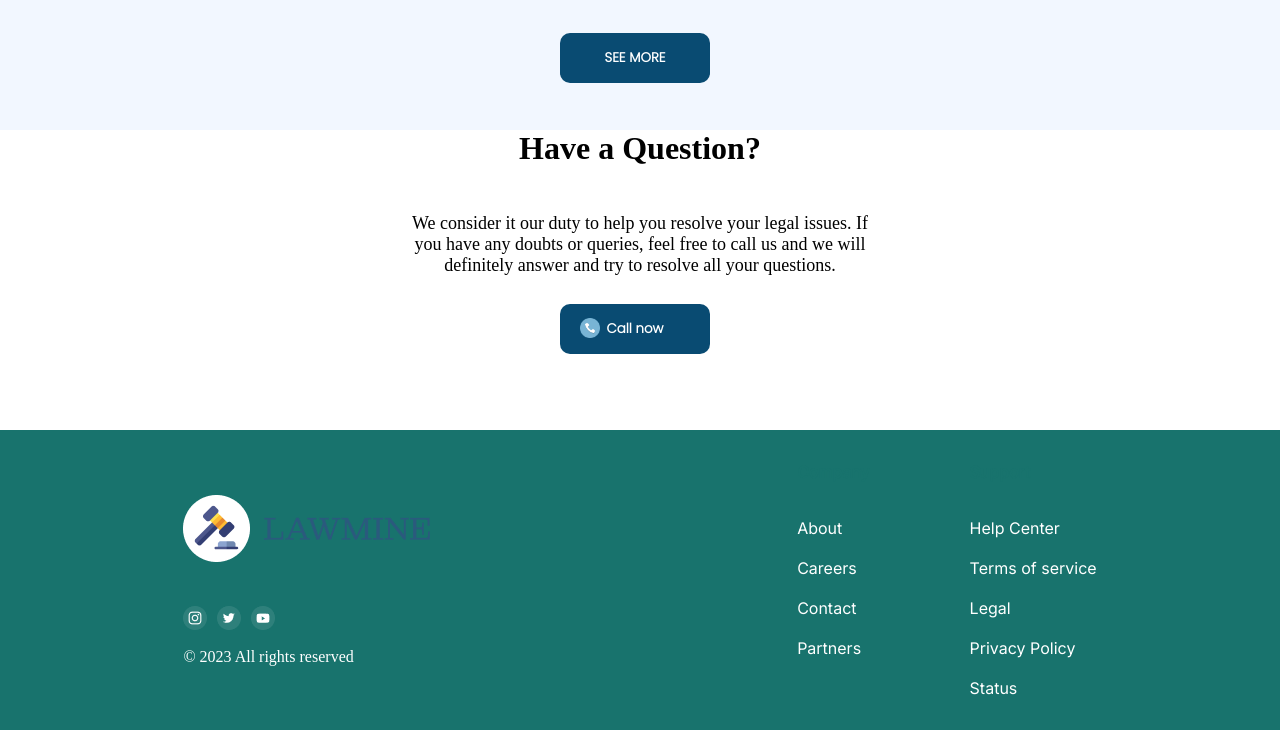
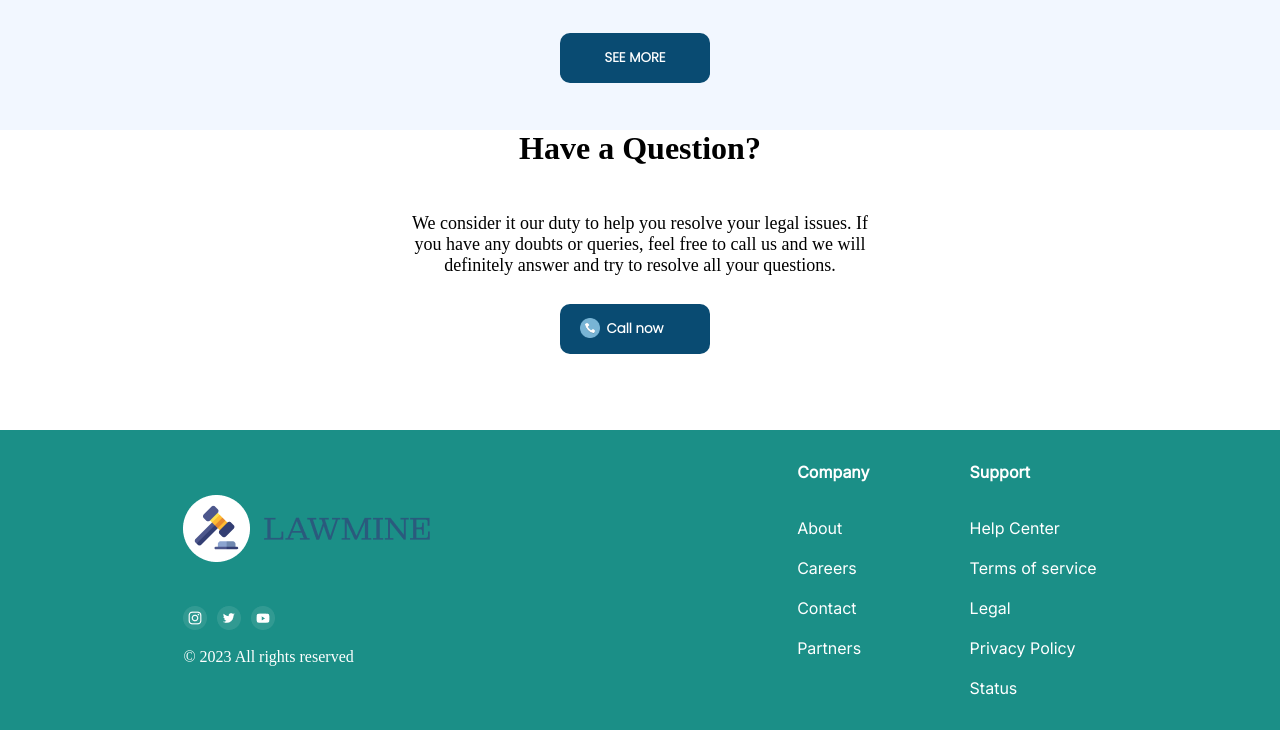
Before and after one commit to Manish9300/Webcamp-Assignment-1, a plain HTML site: page index.html in a window 1280 px wide. Shown: the part 1450-2180 px from the top of the page. Drawn offline with Linux system fonts and the light colour scheme; a web font is replaced by a local one.

Commit message:
changed contact and support color

```diff
--- a/assignment1.css
+++ b/assignment1.css
@@ -205,7 +205,7 @@ footer{
     height:300px;
     margin:0px;
     padding:0px;
-    background-color: #18736D;
+    background-color: #1b8f87;
     color: white;
     display:flex;
     justify-content: space-around;
@@ -220,6 +220,7 @@ footer{
 }
 .footer-title{
     font-weight: bold;
+    color: white;
     font-family: 'Inter', sans-serif;
 }
 .options{
```
